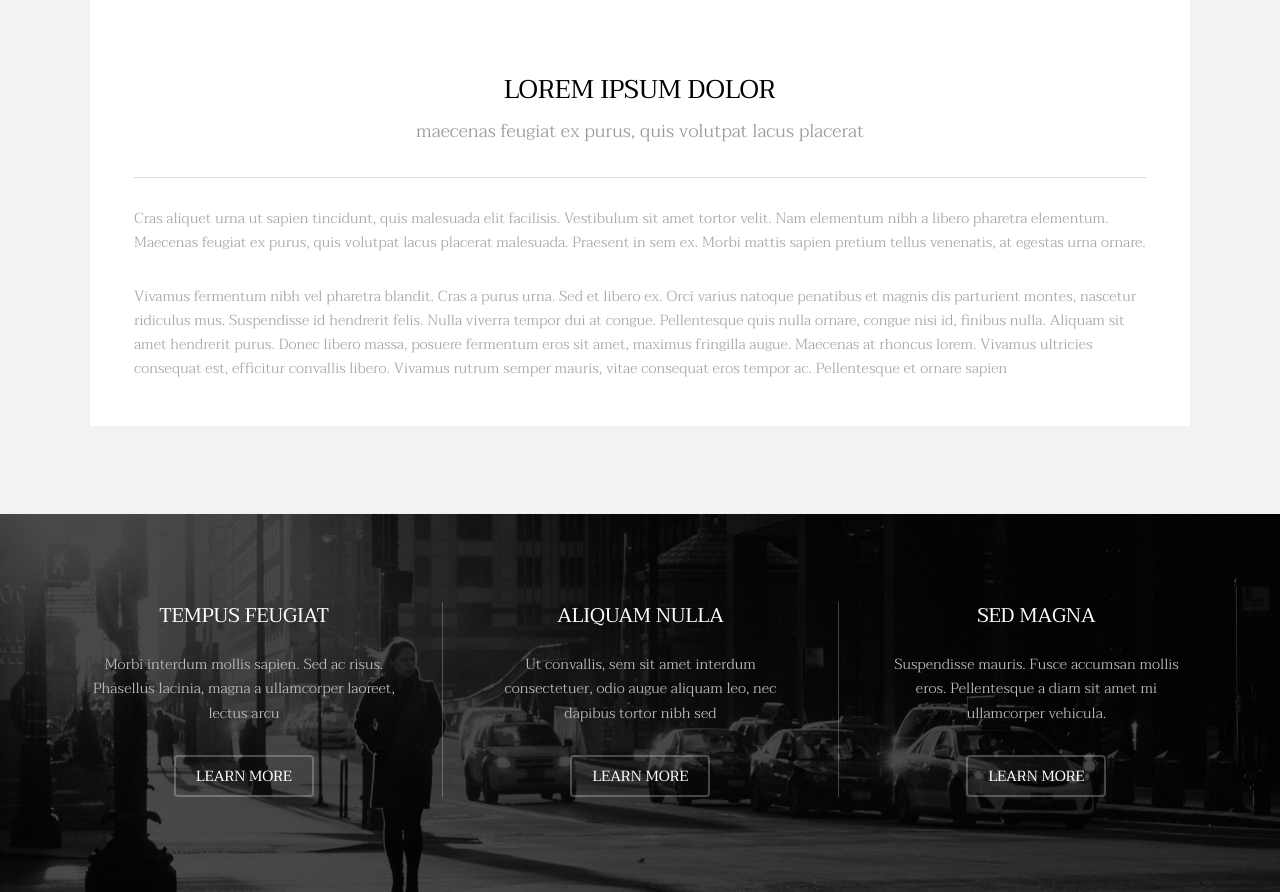
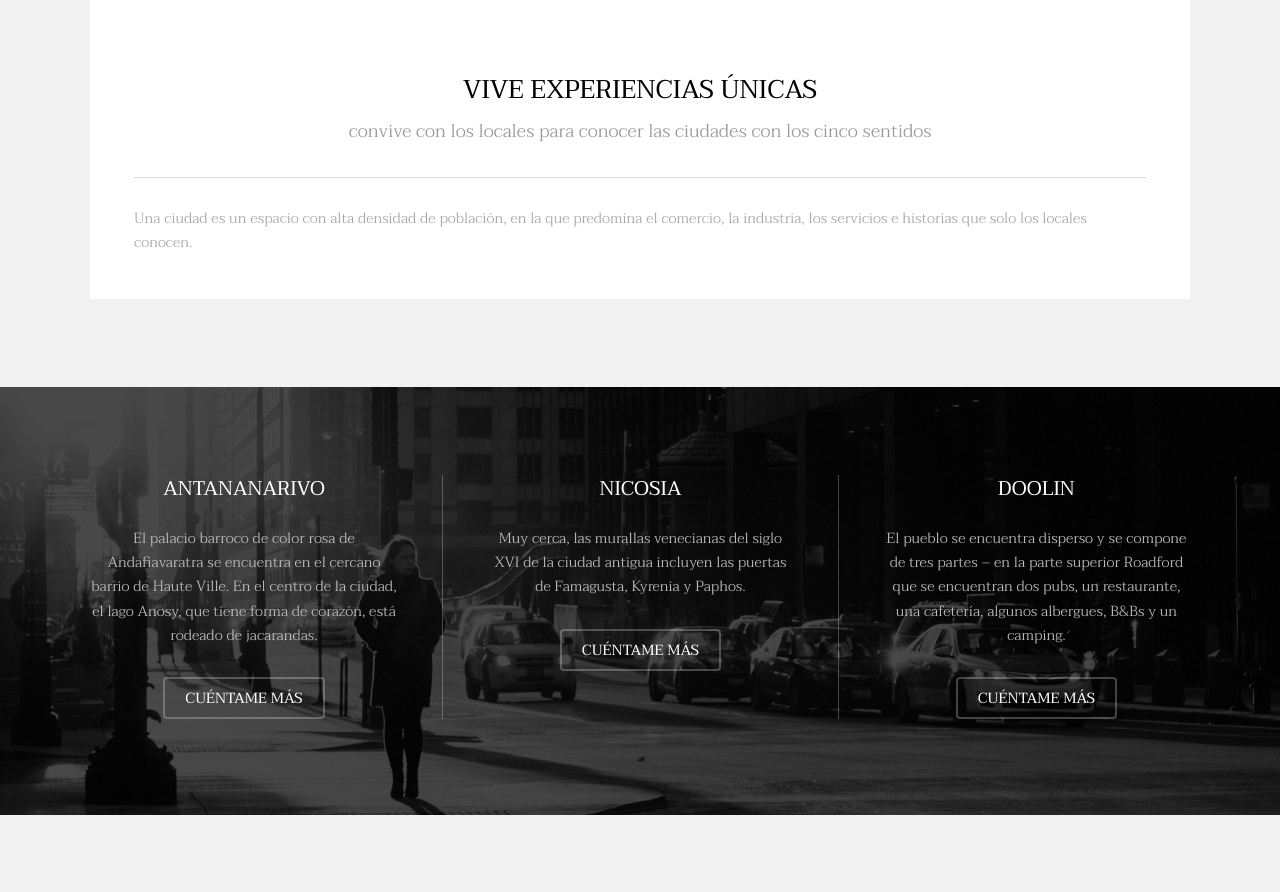
Before and after one commit to jaggdsw/REP_04_METROPOLITA, a plain HTML site: page index.html in a window 1280 px wide. Shown: the part 1218-2110 px from the top of the page. Drawn offline with Linux system fonts and the light colour scheme.

Commit message:
todos los textos que faltan por JESUS

```diff
--- a/index.html
+++ b/index.html
@@ -52,12 +52,11 @@
 							</div>
 							<div class="content">
 								<header class="align-center">
-									<h2>Lorem ipsum dolor</h2>
-									<p>maecenas feugiat ex purus, quis volutpat lacus placerat</p>
+									<h2>VIVE EXPERIENCIAS ÚNICAS</h2>
+									<p>convive con los locales para conocer las ciudades con los cinco sentidos</p>
 								</header>
 								<hr />
-								<p> Cras aliquet urna ut sapien tincidunt, quis malesuada elit facilisis. Vestibulum sit amet tortor velit. Nam elementum nibh a libero pharetra elementum. Maecenas feugiat ex purus, quis volutpat lacus placerat malesuada. Praesent in sem ex. Morbi mattis sapien pretium tellus venenatis, at egestas urna ornare.</p>
-								<p>Vivamus fermentum nibh vel pharetra blandit. Cras a purus urna. Sed et libero ex. Orci varius natoque penatibus et magnis dis parturient montes, nascetur ridiculus mus. Suspendisse id hendrerit felis. Nulla viverra tempor dui at congue. Pellentesque quis nulla ornare, congue nisi id, finibus nulla. Aliquam sit amet hendrerit purus. Donec libero massa, posuere fermentum eros sit amet, maximus fringilla augue. Maecenas at rhoncus lorem. Vivamus ultricies consequat est, efficitur convallis libero. Vivamus rutrum semper mauris, vitae consequat eros tempor ac. Pellentesque et ornare sapien</p>
+								<p> Una ciudad es un espacio con alta densidad de población, en la que predomina el comercio, la industria, los servicios e historias que solo los locales conocen. </p>
 							</div>
 						</div>
 					</div>
@@ -70,29 +69,29 @@
 					<div id="flexgrid">
 						<div>
 							<header>
-								<h3>Tempus Feugiat</h3>
+
+								<h3>Antananarivo</h3>
 							</header>
-							<p>Morbi interdum mollis sapien. Sed ac risus. Phasellus lacinia, magna a ullamcorper laoreet, lectus arcu</p>
+							<p>El palacio barroco de color rosa de Andafiavaratra se encuentra en el cercano barrio de Haute Ville. En el centro de la ciudad, el lago Anosy, que tiene forma de corazón, está rodeado de jacarandas.</p>
 							<ul class="actions">
-								<li><a href="#" class="button alt">Learn More</a></li>
+								<li><a href="#" class="button alt">cuéntame más</a></li>
+							</ul>						</div>
+						<div>
+							<header>
+								<h3>Nicosia</h3>
+							</header>
+							<p>Muy cerca, las murallas venecianas del siglo XVI de la ciudad antigua incluyen las puertas de Famagusta, Kyrenia y Paphos. </p>
+							<ul class="actions">
+								<li><a href="#" class="button alt">cuéntame más</a></li>
 							</ul>
 						</div>
 						<div>
 							<header>
-								<h3>Aliquam Nulla</h3>
+								<h3>Doolin</h3>
 							</header>
-							<p>Ut convallis, sem sit amet interdum consectetuer, odio augue aliquam leo, nec dapibus tortor nibh sed </p>
+							<p>El pueblo se encuentra disperso y se compone de tres partes – en la parte superior Roadford que se encuentran dos pubs, un restaurante, una cafetería, algunos albergues, B&Bs y un camping.</p>
 							<ul class="actions">
-								<li><a href="#" class="button alt">Learn More</a></li>
-							</ul>
-						</div>
-						<div>
-							<header>
-								<h3>Sed Magna</h3>
-							</header>
-							<p>Suspendisse mauris. Fusce accumsan mollis eros. Pellentesque a diam sit amet mi ullamcorper vehicula.</p>
-							<ul class="actions">
-								<li><a href="#" class="button alt">Learn More</a></li>
+								<li><a href="#" class="button alt">cuéntame más</a></li>
 							</ul>
 						</div>
 					</div>
```
